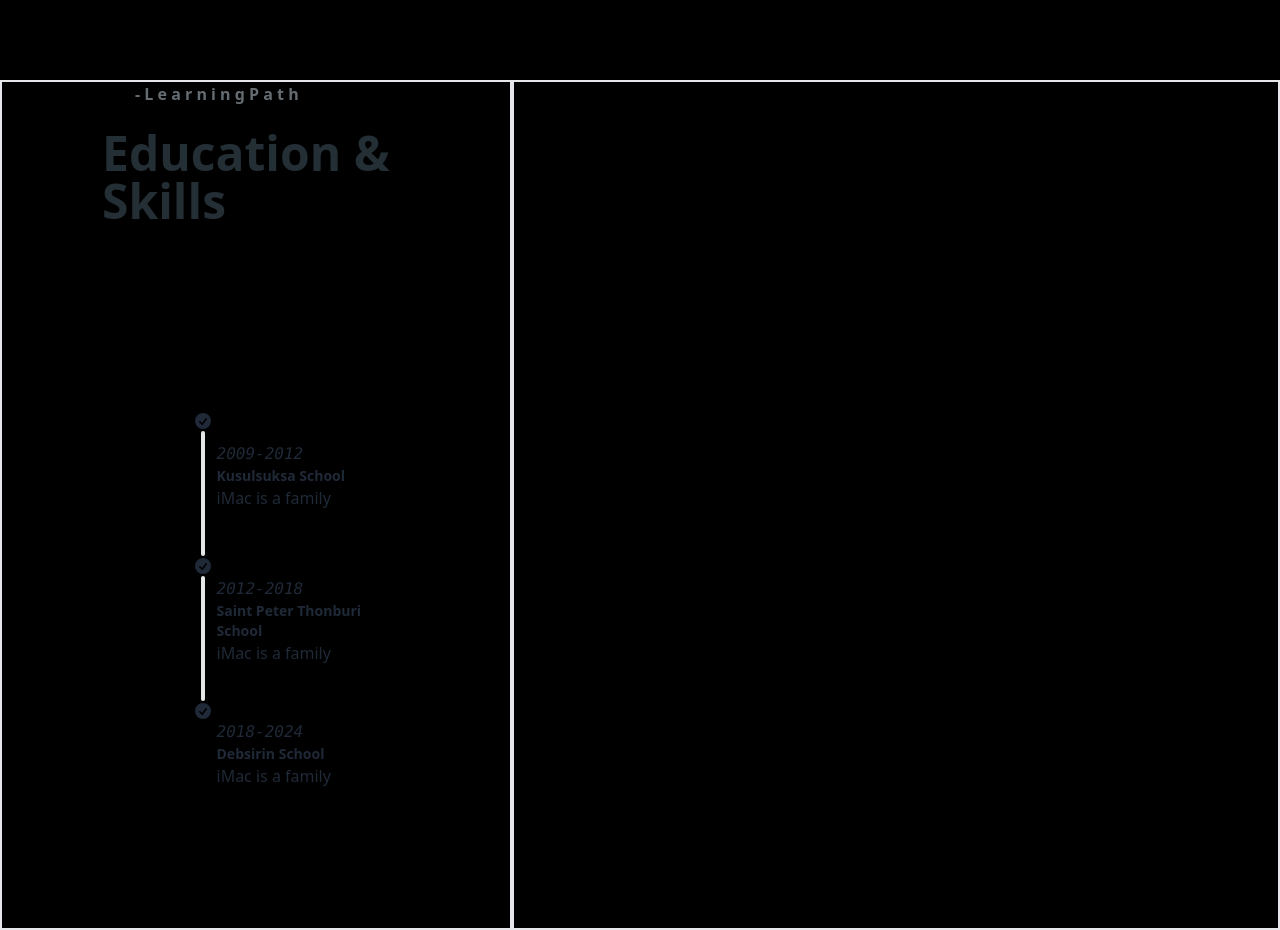
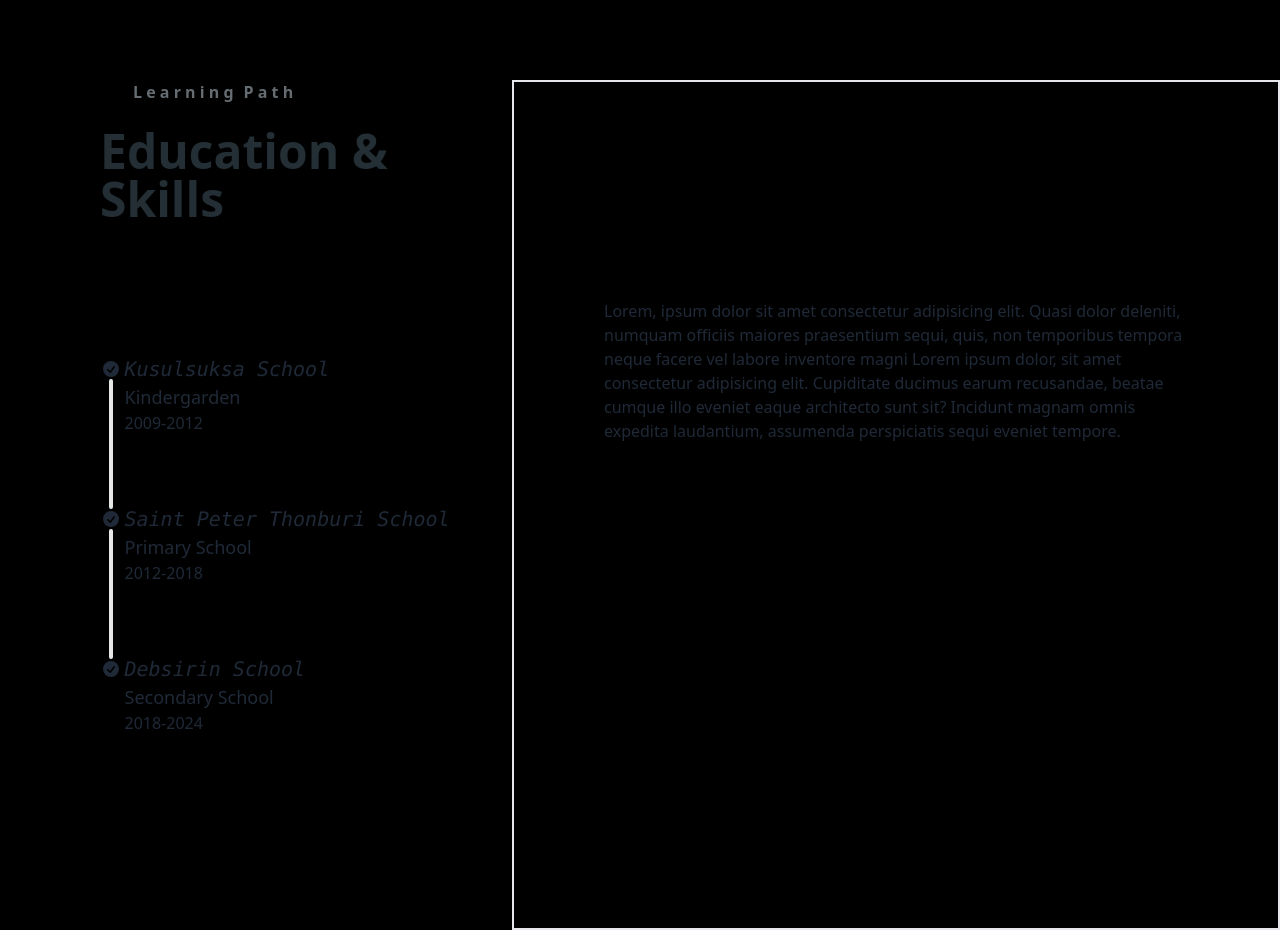
Before and after one commit to Paullor08/Portfolio_Pongthum, a plain HTML site: page aboutme.html in a window 1280 px wide. Shown: the part 1620-2550 px from the top of the page. Drawn offline with nearby package versions, Linux system fonts and the light colour scheme.

Commit message:
RESET twentyeighthcommit  1/7/2024 23:01

```diff
--- a/aboutme.html
+++ b/aboutme.html
@@ -81,14 +81,16 @@
 
     <!--start section3-->
     <section id="section-2" class="bg-[#000000] flex md:w-full md:h-[850px]">
-      <div class="md:w-2/5 border-2 " id="container-1">
+      <div class="md:w-2/5 " id="container-1">
         <div class="text-[#232E35] pl-[100px]" id="text-box">
-            <p class="font-bold text-[#656D72] pb-[23px] pl-[33px]">- L e a r n i n g P a t h</p>
-            <h1 class="font-extrabold text-2xl text-4xl text-5xl">Education & Skills</h1>
+          <div class="flex">
+            <p class="font-bold text-[#656D72] pb-[23px] pl-[33px] pr-[10px]">L e a r n i n g </p>
+            <p class="font-bold text-[#656D72]">P a t h</p>
           </div>
-
-        <ul class="timeline timeline-snap-icon max-md:timeline-compact timeline-vertical mt-[35%] mr-[300px] w-[401px]  ">
-          <li class="h-[145px]">
+          <h1 class="font-bold text-5xl">Education & Skills</h1>
+        </div>
+          <ul class="timeline timeline-snap-icon timeline-vertical mt-[25%] pr-[180px] w-[401px] flex justify-start">
+            <li class="h-[150px]">
               <div class="timeline-middle">
                 <svg
                   xmlns="http://www.w3.org/2000/svg"
@@ -101,14 +103,14 @@
                     clip-rule="evenodd" />
                 </svg>
               </div>
-            <div class="timeline-end ">
-              <time class="font-mono italic ">2009-2012</time>
-              <div class="text-sm font-black">Kusulsuksa School</div>
-              iMac is a family
+              <div class="timeline-end mb-[65%] text-nowrap">
+                <time class="font-mono italic text-xl">Kusulsuksa School</time>
+                <div class="text-lg">Kindergarden</div>
+                2009-2012
               </div>
               <hr />
             </li>
-          <li class="h-[145px]">
+            <li class="h-[150px]">
               <hr />
               <div class="timeline-middle">
                 <svg
@@ -122,14 +124,14 @@
                     clip-rule="evenodd" />
                 </svg>
               </div>
-            <div class="timeline-end ">
-              <time class="font-mono italic">2012-2018</time>
-              <div class="text-sm font-black">Saint Peter Thonburi School</div>
-              iMac is a family
+              <div class="timeline-end mb-[65%] text-nowrap">
+                <time class="font-mono italic text-xl">Saint Peter Thonburi School</time>
+                <div class="text-lg">Primary School</div>
+                2012-2018
               </div>
               <hr />
             </li>
-          <li class="h-[145px]">
+            <li class="h-[150px]">
               <hr />
               <div class="timeline-middle">
                 <svg
@@ -143,17 +145,18 @@
                     clip-rule="evenodd" />
                 </svg>
               </div>
-            <div class="timeline-end mb-[15%]">
-              <time class="font-mono italic">2018-2024</time>
-              <div class="text-sm font-black">Debsirin School</div>
-              iMac is a family
+              <div class="timeline-end mb-[65%] text-nowrap">
+                <time class="font-mono italic text-xl">Debsirin School</time>
+                <div class="text-lg">Secondary School</div>
+                2018-2024
               </div>
             </li>
           </ul>
-
       </div>
-      <div class="md:w-3/5 border-2" id="container-1">
-
+      <div class="md:w-3/5 border-2 flex justify-center" id="container-1">
+        <p class="text-start flex items-center w-[584px] mb-[35%]">
+          Lorem, ipsum dolor sit amet consectetur adipisicing elit. Quasi dolor deleniti, numquam officiis maiores praesentium sequi, quis, non temporibus tempora neque facere vel labore inventore magni Lorem ipsum dolor, sit amet consectetur adipisicing elit. Cupiditate ducimus earum recusandae, beatae cumque illo eveniet eaque architecto sunt sit? Incidunt magnam omnis expedita laudantium, assumenda perspiciatis sequi eveniet tempore.
+        </p>
       </div>
     </section>
     <!--end section3-->
```
Lines whose indentation alone changed are shown as unchanged.
